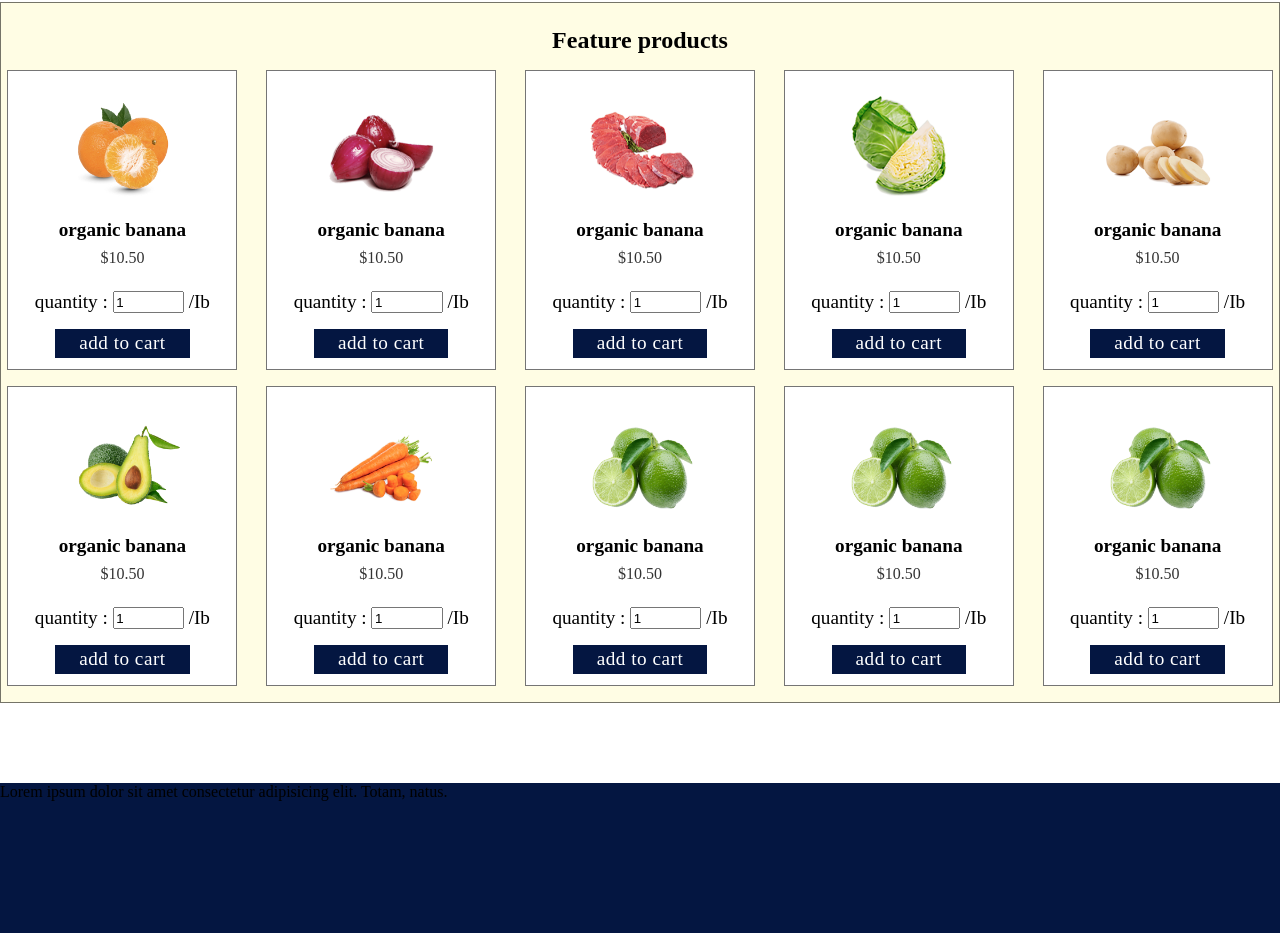
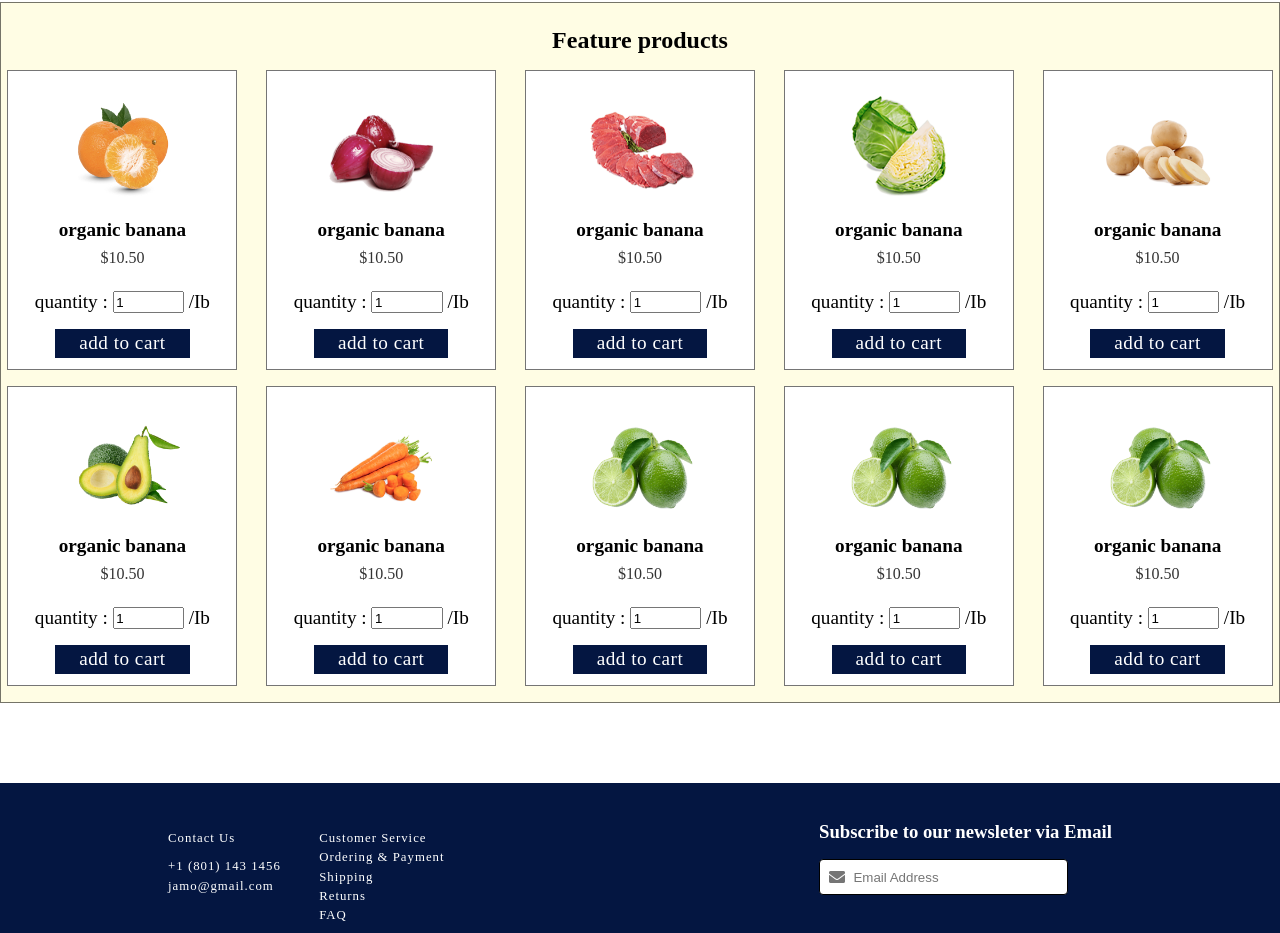
Before and after one commit to msheik695/HCI_FinalProject, a plain HTML site: page HCI_Final/index.html in a window 1280 px wide. Shown: the part 446-1379 px from the top of the page. Drawn offline with Linux system fonts and the light colour scheme.

Commit message:
footer done

```diff
--- a/HCI_Final/css/custom.css
+++ b/HCI_Final/css/custom.css
@@ -49,6 +49,10 @@
     color:#fff;
     letter-spacing: 1px;
 }
+.left-nav a:hover, .right-nav a:hover{
+    color:#ffffff50;
+
+}
 .search_input{
     position: relative;
     width: 60%;
@@ -80,8 +84,8 @@ input:focus{
     padding:6px 15px;
 }
 .right-nav .signup{
-    border:1px solid #ffffff8a;
-    background:#000;
+    border:1px solid;
+    /* background:#000; */
     padding:7px 15px;
     color:#fff;
 }
@@ -89,6 +93,7 @@ input:focus{
     color:#fff;
 }
 
+/* Banner section */
 .banner-sale{
     display:flex;
     align-items: center;
@@ -119,6 +124,7 @@ input:focus{
     color:#fff;
 }
 
+/* product section */
 .product-sec{
     background-color:#FFFDE4;
     margin-top:3em;
@@ -187,13 +193,58 @@ input:focus{
     background:#041641;
     color:#fff;
 }
-footer{
+/* Footer style */
+.footer-sec{
+    display: flex;
+    align-items: center;
+    justify-content: space-around;
     margin-top: 5rem;
-    width: 100%;
     height: 150px;
     background-color:#041641;
+    color: #fff;
 }
-main{
+.company-info{
+    display: flex;
+}
+.company-contact,.company-services{
+    line-height: 1.5;
+    letter-spacing: 1px;
+    list-style: none;
+    margin: 3em 3em 0 0;
+    font-size: .8em;
+}
+.company-services a{
+    color: #fff;
+    text-decoration: none;
+}
+.company-services a:hover{
+    color: #ffffff50;
+    text-decoration: underline;
+}
+.company-contact li:nth-child(1){
+    margin-bottom: 0.7em;
+}
+.subscribe{
+    position: relative;
+}
+.subs i{
+    color: #0000008a;
+    position: absolute;
+    left: 10px;
+}
+.subs{
+    display: flex;
+    align-items: center;
+    margin-top: 1em;
+}
+.subscribe input[type="email"]{
+    width: 85%;
+    padding:0.7em 2.5em;
+    border: 1px solid;
+    border-radius:4px ;
+}
+/* Login and sign in page style */
+.main{
     background-color:#041641;
 }
 .login-sec{
@@ -203,7 +254,6 @@ main{
 .form-sec{
     text-align: center;
     max-width: 200px;
-    width: 100%;
     margin: 100px 0;
     position: relative;
 }
@@ -224,7 +274,7 @@ main{
     right: 160px;
  }
  ::placeholder{
-    color: #000000;
+    color: #0000008a;
  }
 .form-sec form{
     margin: 3em 0 0 0;
--- a/HCI_Final/index.html
+++ b/HCI_Final/index.html
@@ -161,8 +161,31 @@
 
         </div>
     </section>
-    <footer>
-        Lorem ipsum dolor sit amet consectetur adipisicing elit. Totam, natus.
+    <footer class="footer-sec">
+        <div class="company-info">
+            <ul class="company-contact">
+                <li>Contact Us</li>
+                <li>+1 (801) 143 1456</li>
+                <li>jamo@gmail.com</li>
+            </ul>
+            <ul class="company-services">
+                <li><a href="#">Customer Service</a></li>
+                <li><a href="#">Ordering & Payment</a></li>
+                <li><a href="#">Shipping</a></li>
+                <li><a href="#">Returns</a></li>
+                <li><a href="#">FAQ</a></li>
+            </ul>
+        </div>
+        <div class="subscribe">
+            <h3>Subscribe to our newsleter via Email</h3>
+            <form action="">
+                <div class="subs">
+                    <input type="email" name="email" id="email" placeholder="Email Address">
+                    <i class="fa fa-envelope" aria-hidden="true"></i>
+                </div>
+
+            </form>
+        </div>
     </footer>
 
 
```
Also changed, not shown: HCI_Final/login.html (+1 -1 lines), HCI_Final/signup.html (+1 -1 lines).
